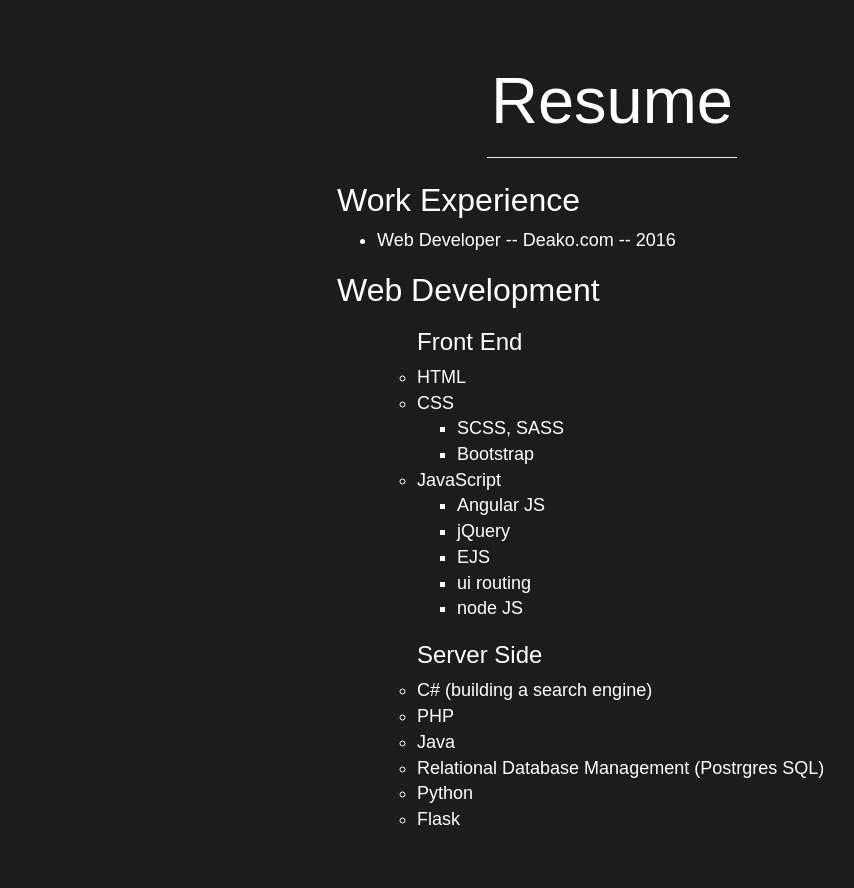
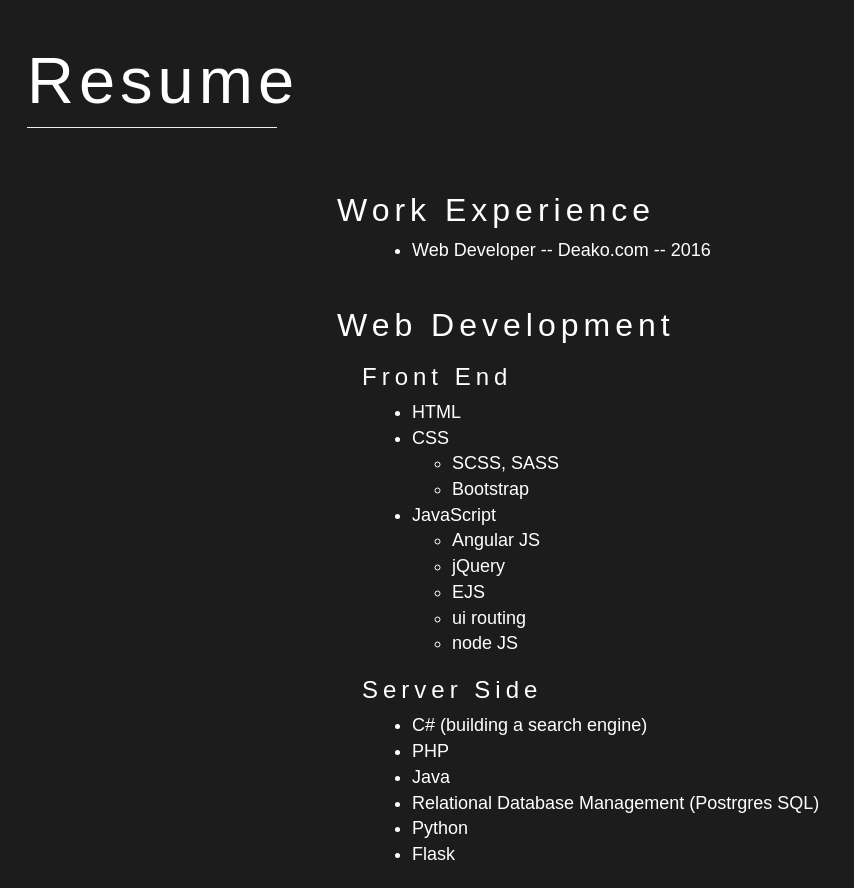
Before and after one commit to troytheboy/troybarnard, a plain HTML site: page resume.html in a window 1280 px wide. Shown: the whole page, without its empty margins (28-882 px from the left). Drawn offline with nearby package versions, Linux system fonts and the light colour scheme.

Commit message:
style update

```diff
--- a/css/main.scss
+++ b/css/main.scss
@@ -16,17 +16,18 @@ body {
   font-family: 'Titillium Web', sans-serif !important;
   font-size: 20px;
   height: 100%;
+  -webkit-animation-name: example; /* Safari 4.0 - 8.0 */
+  -webkit-animation-duration: 30s; /* Safari 4.0 - 8.0 */
+  animation-name: bg;
+  animation-duration: 30s;
+  animation-iteration-count: infinite;
+  animation-direction: alternate;
+  background: black;
+  color: white;
   div {
     font-size: 24px;
-    background: black;
-    color: white;
     //height: 100%;
-    -webkit-animation-name: example; /* Safari 4.0 - 8.0 */
-    -webkit-animation-duration: 30s; /* Safari 4.0 - 8.0 */
-    animation-name: bg;
-    animation-duration: 30s;
-    animation-iteration-count: infinite;
-    animation-direction: alternate;
+
     a {
       text-decoration: none;
       color: white;
@@ -46,6 +47,7 @@ body {
       overflow: hidden;
       line-height: 0.75;
       color: whitesmoke;
+      letter-spacing: 5px;
     }
     h1:hover {
       color: white;
@@ -85,7 +87,7 @@ body {
     img {
       margin-top: 105px;
       max-width: 300px;
-      border-radius: 5px;
+      border-radius: 1px;
       filter: grayscale(100%);
     }
     div.links {
@@ -93,30 +95,43 @@ body {
       margin-right: auto;
       width: 300px;
       margin-top: 45px;
+      letter-spacing: 5px;
     }
   }
   div.resume {
-    padding: 45px;
+    padding-top: 25px;
+    padding-left: 55px;
+    padding-right: 55px;
     h1 {
-      text-align: center;
+      text-align: left;
       font-size: 65px;
-      hr {
-        width: 250px;
-        margin-left: auto;
-        margin-right: auto;
-      }
+      letter-spacing: 5px;
+    }
+    hr {
+      max-width: 250px;
+      margin: 0;
     }
     div.skills {
-      margin-top: 25px;
+      margin-top: 65px;
       text-align: left;
       width: 550px;
       margin-left: auto;
       margin-right: auto;
       h2 {
+        margin-top: 45px;
         font-size: 32px;
+        letter-spacing: 5px;
+      }
+      h3 {
+        letter-spacing: 5px;
+        margin-left: 25px;
       }
       ul {
         font-size: 18px;
+        margin-left: 35px;
+        ul {
+          margin: auto;
+        }
       }
     }
   }
@@ -126,6 +141,7 @@ body {
     h1 {
       text-align: center;
       margin-bottom: 45px;
+      letter-spacing: 5px;
       hr {
         width: 250px;
         margin-left: auto;
@@ -134,7 +150,7 @@ body {
     }
     img {
       max-width: 300px;
-      border-radius: 5px;
+      border-radius: 1px;
       filter: grayscale(100%);
       display: block;
       margin: 0 auto;
@@ -147,6 +163,9 @@ body {
       margin-right: auto;
       p {
         font-size: 24px;
+        a {
+          text-decoration: underline;
+        }
       }
     }
   }
--- a/resume.html
+++ b/resume.html
@@ -11,7 +11,8 @@
 </head>
 <body>
     <div class="resume">
-        <h1>Resume<hr></h1>
+        <h1>Resume</h1>
+        <hr>
         <div class="skills">
             <div>
                 <h2>Work Experience</h2>
@@ -20,8 +21,8 @@
                 </ul>
 
                 <h2>Web Development</h2>
+                <h3>Front End</h3>
                 <ul>
-                    <ul><h3>Front End</h3>
                     <li>HTML</li>
                     <li>CSS
                         <ul>
@@ -39,7 +40,9 @@
                         </ul>
                     </li>
                 </ul>
-                    <ul><h3>Server Side</h3>
+
+                <h3>Server Side</h3>
+                <ul>
                     <li>C# (building a search engine)</li>
                     <li>PHP</li>
                     <li>Java</li>
@@ -47,7 +50,6 @@
                     <li>Python</li>
                     <li>Flask</li>
                 </ul>
-                </ul>
             </div>
         </div>
     </div>
```
Also changed, not shown: css/main.css, 1 other file. Lines whose indentation alone changed are shown as unchanged.
